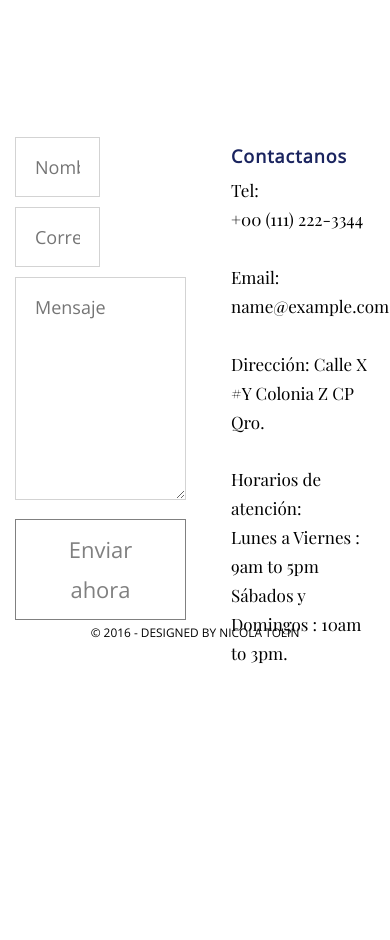
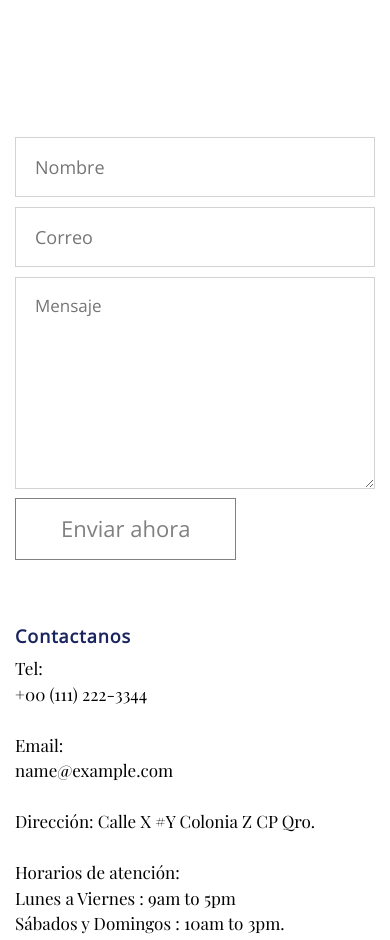
Before and after one commit to Yisus550/LandingPages-jr, a plain HTML site: page index.html in a window 390 px wide. Shown: the part 6980-7920 px from the top of the page. Before the commit the page ends 7648 px from the top, so only its background shows below. Drawn offline with nearby package versions, Linux system fonts and the light colour scheme.

Commit message:
fix (contact): se hizo responsive apartado contact

```diff
--- a/css/style.css
+++ b/css/style.css
@@ -494,7 +494,7 @@ button {
   margin-left: 45px;
 }
 
-input[name='name-field'], input[name='email-field'], textarea[name='message-field'] {
+input[name='name-field'], input[name='email-field'] {
   width: 49.6%;
   margin-bottom: 10px;
   font-size: large;
@@ -577,3 +577,40 @@ footer p {
     bottom: 30px;
   }
 }
+
+@media (max-width:1200px) {
+  input[name='name-field'], input[name='email-field'] {
+    width: 100%;
+  }
+}
+
+@media (max-width:480px) {
+  .contact {
+    display: flex;
+    justify-items: center;
+    flex-direction: column;
+  }
+
+  .contact-section p {
+    line-height:1.5em;
+  }
+
+  .contact > form {
+    width: 100%;
+    height: 400px;
+    margin: 0;
+    margin-bottom: 40px;
+  }
+
+  .contact > div {
+    width: 100%;
+    height: 400px;
+    margin: 0;
+    margin-top: 40px;
+  }
+
+  .container-contact {
+    /* display: grid; */
+
+  }
+}
--- a/index.html
+++ b/index.html
@@ -290,7 +290,7 @@
 				</div>
 				<button id="send-now-btn">Enviar ahora</button>
 			</form>
-			<div>
+			<div class="container-contact">
 				<h4>Contactanos</h4>
 				<p>
 					Tel:<br/>
```
